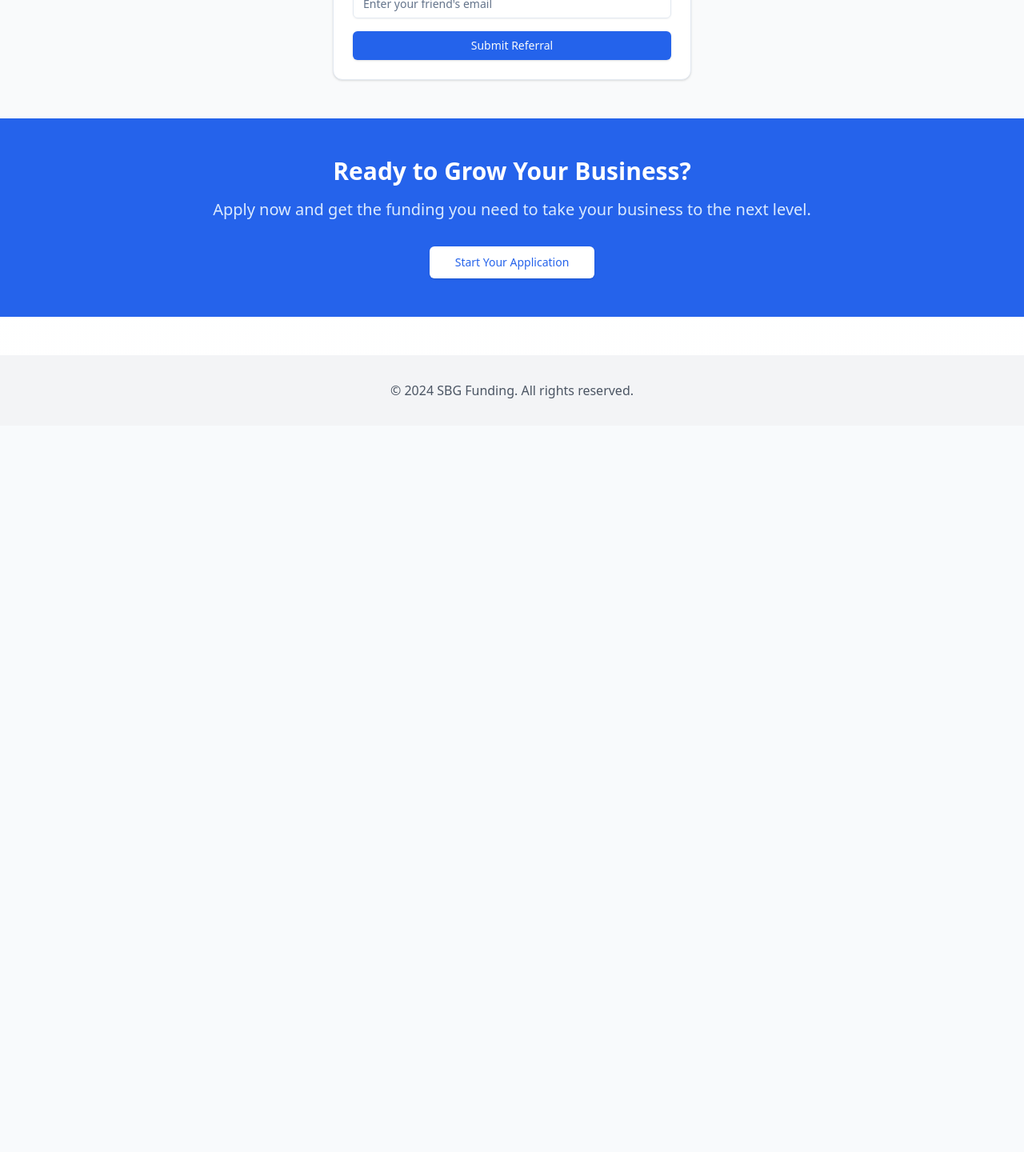
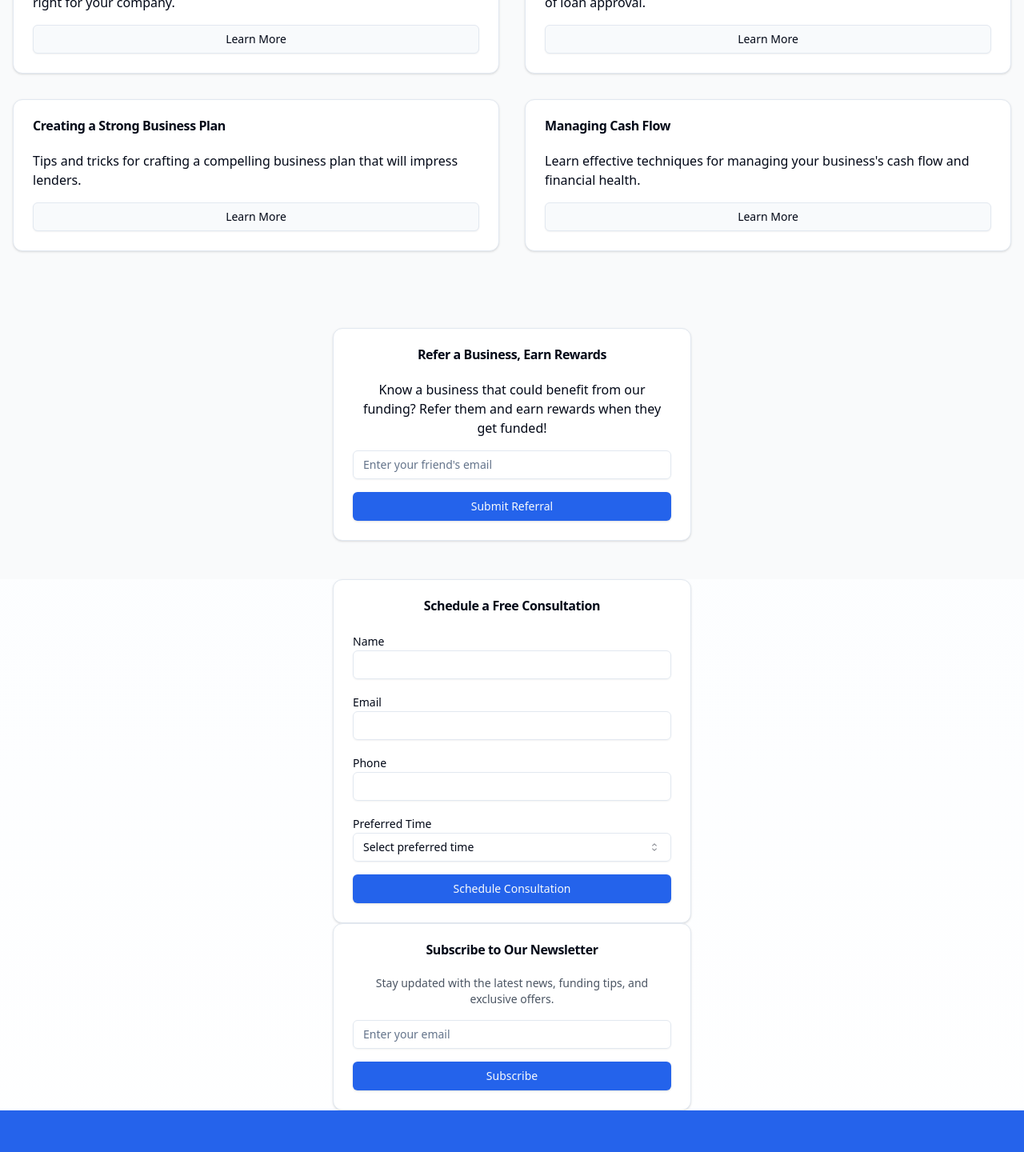
Before and after one commit to ebrown-ops/landing-2, a Next.js app: page / in a window 1280 px wide. Shown: the part 4660-6100 px from the top of the page at 80% size. Before the commit the page ends 5192 px from the top, so only its background shows below. Built offline with nearby package versions, Linux system fonts and the light colour scheme.

Commit message:
SOFTGEN MAGIC

```diff
--- a/src/pages/index.js
+++ b/src/pages/index.js
@@ -21,6 +21,9 @@ import LoanComparison from '@/components/LoanComparison';
 import LiveChat from '@/components/LiveChat';
 import CustomerReviews from '@/components/CustomerReviews';
 import BusinessGrowthCalculator from '@/components/BusinessGrowthCalculator';
+import NewsletterSignup from '@/components/NewsletterSignup';
+import ResourceCenter from '@/components/ResourceCenter';
+import ScheduleConsultation from '@/components/ScheduleConsultation';
 
 export default function Home() {
   const [showApplication, setShowApplication] = useState(false);
@@ -145,7 +148,10 @@ export default function Home() {
         <TestimonialSubmission />
         <BlogPosts />
         <FAQ />
+        <ResourceCenter />
         <ReferralProgram />
+        <ScheduleConsultation />
+        <NewsletterSignup />
         <CTA setShowApplication={setShowApplication} />
         <Support />
         <Chatbot />
```
